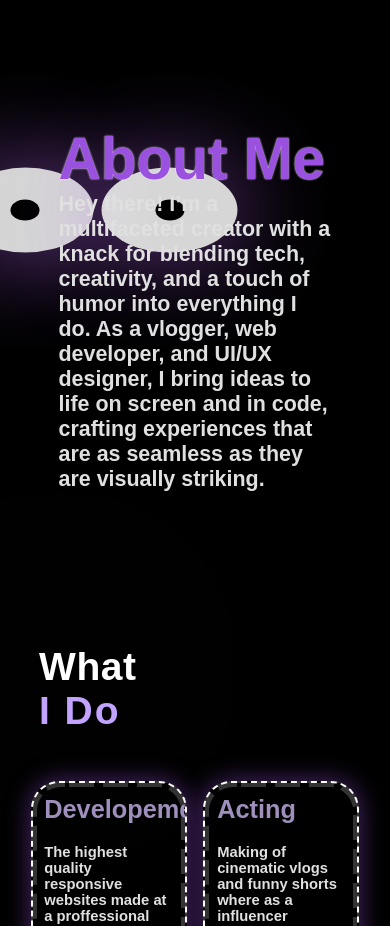
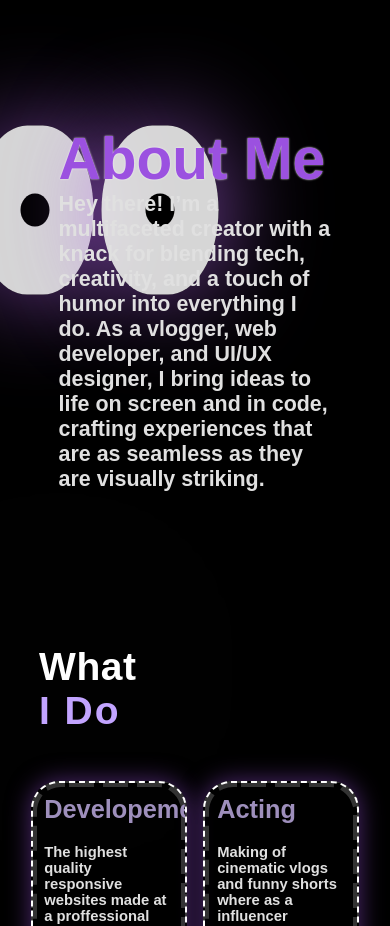
Before and after one commit to temporaryhai/pese_final, a plain HTML site: page index.html in a window 390 px wide. Shown: the part 1040-1966 px from the top of the page. Drawn offline with nearby package versions, Linux system fonts and the light colour scheme; a web font is replaced by a local one.

Commit message:
Add files via upload

```diff
--- a/style.css
+++ b/style.css
@@ -1543,11 +1543,11 @@ footer {
 
     /* Eye Structure (Vertically Oval) */
     .eye {
-        width: 35vw;
-        height: 10vh;
+        width: 30vw;
+        height: 20vh;
         /* Taller height for an oval shape */
         background: rgba(255, 255, 255, 0.84);
-        border-radius: 80px / 50px;
+        border-radius: 90px / 150px;
         /* Makes it vertically oval */
         display: flex;
         justify-content: center;
@@ -1561,7 +1561,7 @@ footer {
     /* Pupil */
     .pupil {
         width: 7.5vw;
-        height: 2.5vh;
+        height: 4vh;
         /* Slightly oval pupil */
         background: black;
         border-radius: 50%;
```
